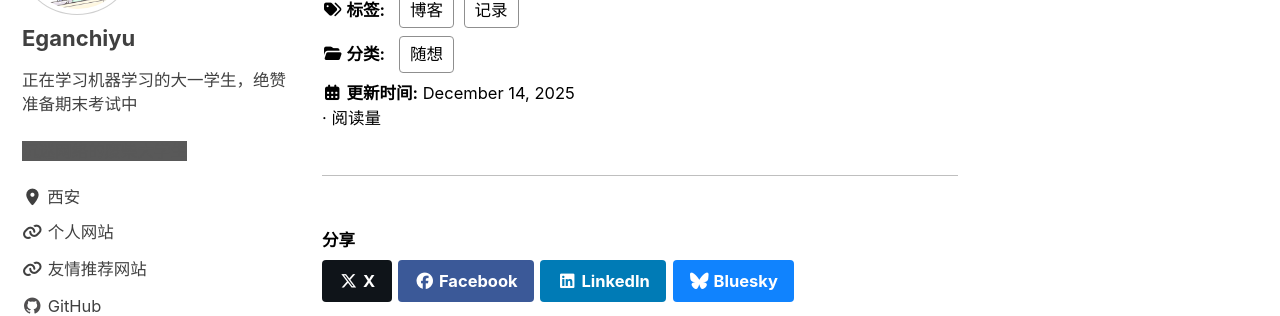
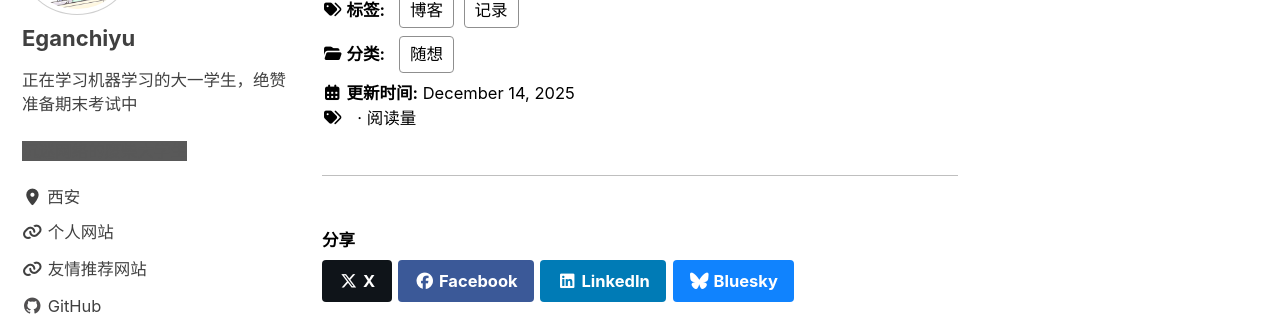
Before and after one commit to Eganchiyu/eganchiyu.github.io, a Jekyll site: the page built from _posts/2025-12-14-1-why-i-start-a-blog.md, in a window 1280 px wide and 900 px high, scrolled down 1815 px. Shown: the part 150-466 px from the top of the window. Built offline with Jekyll 4.4.1, drawn with Linux system fonts in a browser that asks for light colours; cached includes are drawn as plain includes; comment, search, counter and statistics services are not loaded.

Commit message:
修改统计显示样式

```diff
--- a/_layouts/single.html
+++ b/_layouts/single.html
@@ -58,9 +58,13 @@ layout: default
         {% endif %}
         {% include page__taxonomy.html %}
         {% include page__date.html %}
-          <span id="busuanzi_container_page_pv">
-            · 阅读量 <span id="busuanzi_value_page_pv"></span>
-          </span>
+
+          <p class="page__taxonomy">
+          <strong><i class="fas fa-fw fa-tags" aria-hidden="true"></i></strong>
+            <span id="busuanzi_container_page_pv">
+              · 阅读量 <span id="busuanzi_value_page_pv"></span>
+            </span>
+          </p>
       </footer>
 
       {% if page.share %}{% include social-share.html %}{% endif %}
```
